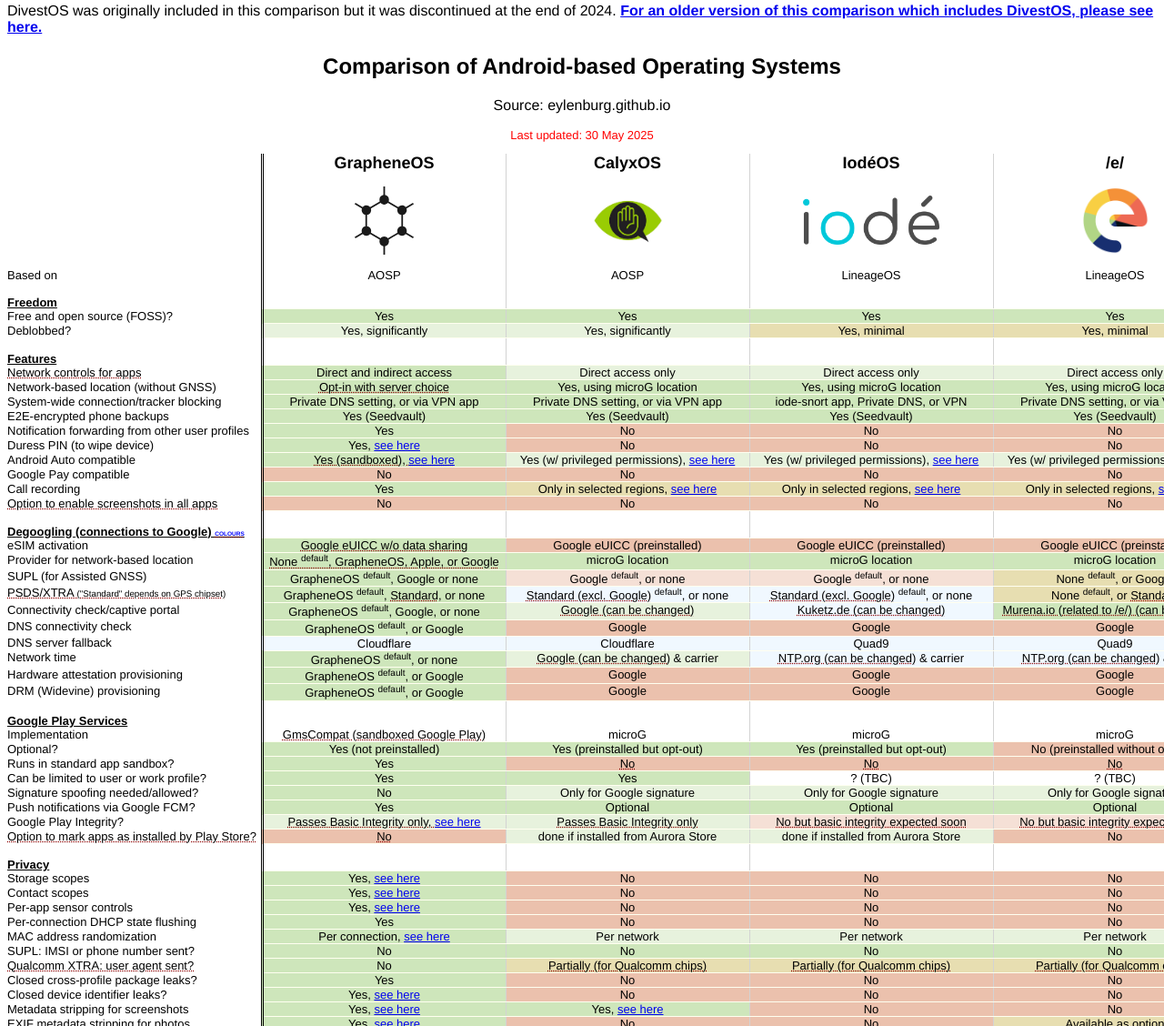
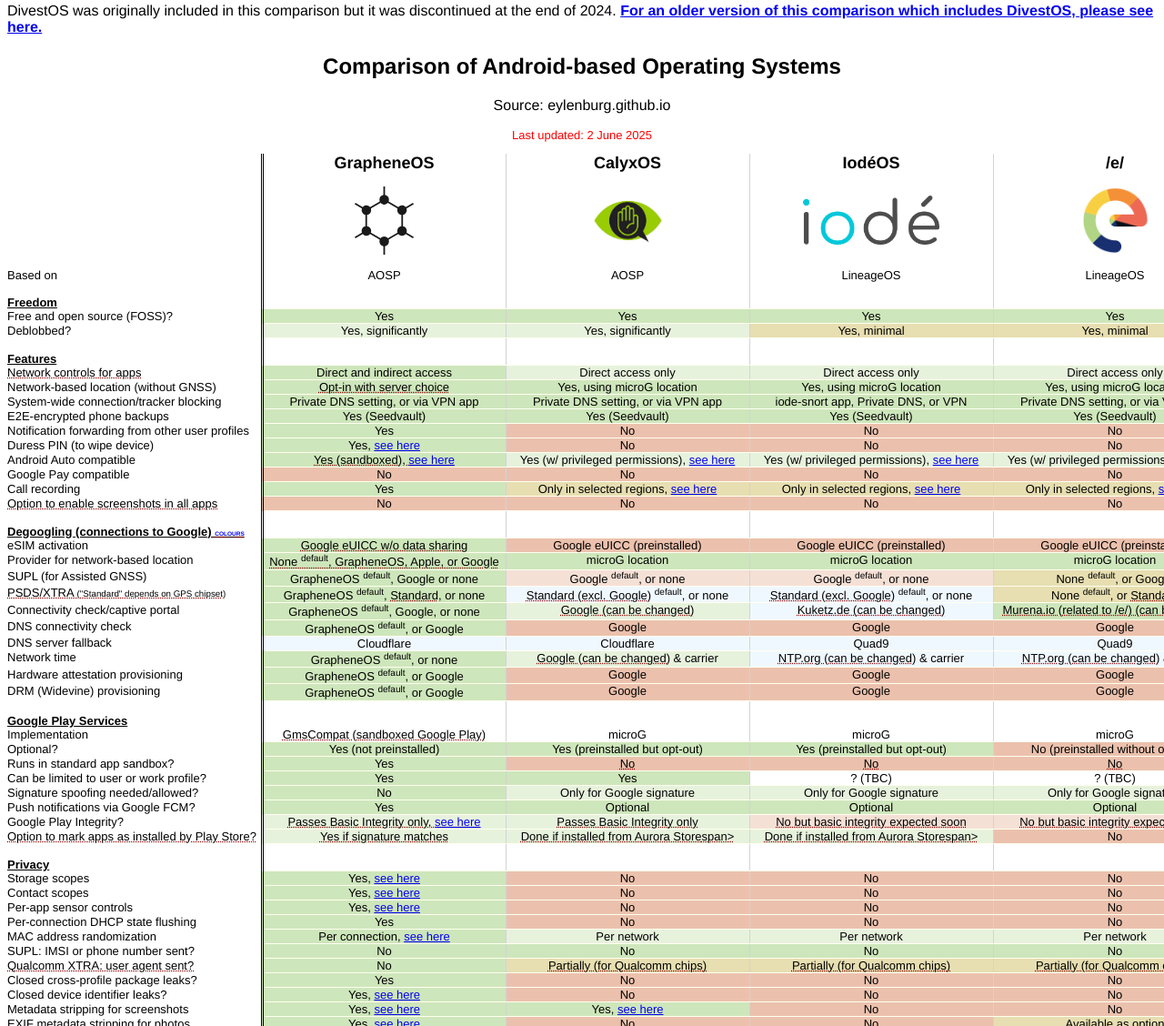
Before and after one commit to eylenburg/eylenburg.github.io, a plain HTML site: page android_comparison.htm in a window 1280 px wide. Shown: the part 253-1381 px from the top of the page at 91% size. Drawn offline with Linux system fonts and the light colour scheme.

Commit message:
Update android_comparison.htm
For #141

```diff
--- a/android_comparison.htm
+++ b/android_comparison.htm
@@ -211,7 +211,7 @@ font-size: x-small;
 
 <h2 class="center">Comparison of Android-based Operating Systems</h2>
 <p class="center">Source: eylenburg.github.io</p>
-<p class="center" style="color: red; font-size: small;">Last updated: 30 May 2025</p>
+<p class="center" style="color: red; font-size: small;">Last updated: 2 June 2025</p>
 
 <table class="comparison">
 
@@ -619,9 +619,9 @@ WHITE<br />
 
 <tr>
 <td class="legend tooltip">Option to mark apps as installed by Play Store?<span class="tooltiptext">to use apps that are refusing to run if they weren't installed from Google Play Store, e.g. if installed from Aurora Store or APK</span></td>
-<td class="red tooltip">No<span class="tooltiptext">Currently being worked on</span></td>
-<td class="lgreen">done if installed from Aurora Store</td>
-<td class="lgreen">done if installed from Aurora Store</td>
+<td class="lgreen tooltip">Yes if signature matches<span class="tooltiptext">disables standard Play Store checks after source stamp signature verification, for apps from any source (e.g. Aurora Store or APK)</span></td>
+<td class="lgreen tooltip">Done if installed from Aurora Store<span class="tooltiptext">Apps installed from Aurora Store are automatically marked as installed from Play Store, without further signature checks</span>span></td>
+<td class="lgreen tooltip">Done if installed from Aurora Store<span class="tooltiptext">Apps installed from Aurora Store are automatically marked as installed from Play Store, without further signature checks</span>span></td>
 <td class="red">No</td>
 <td class="red">No</td>
 <td class="red">No</td>
```
